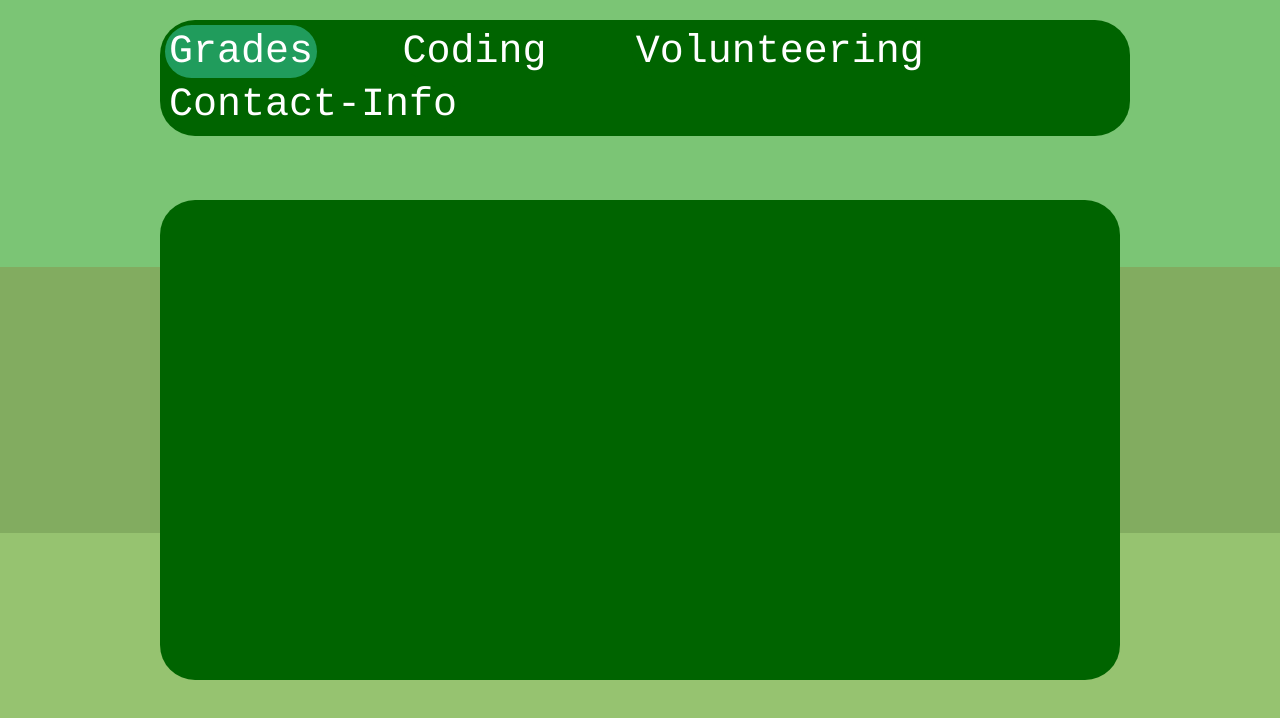
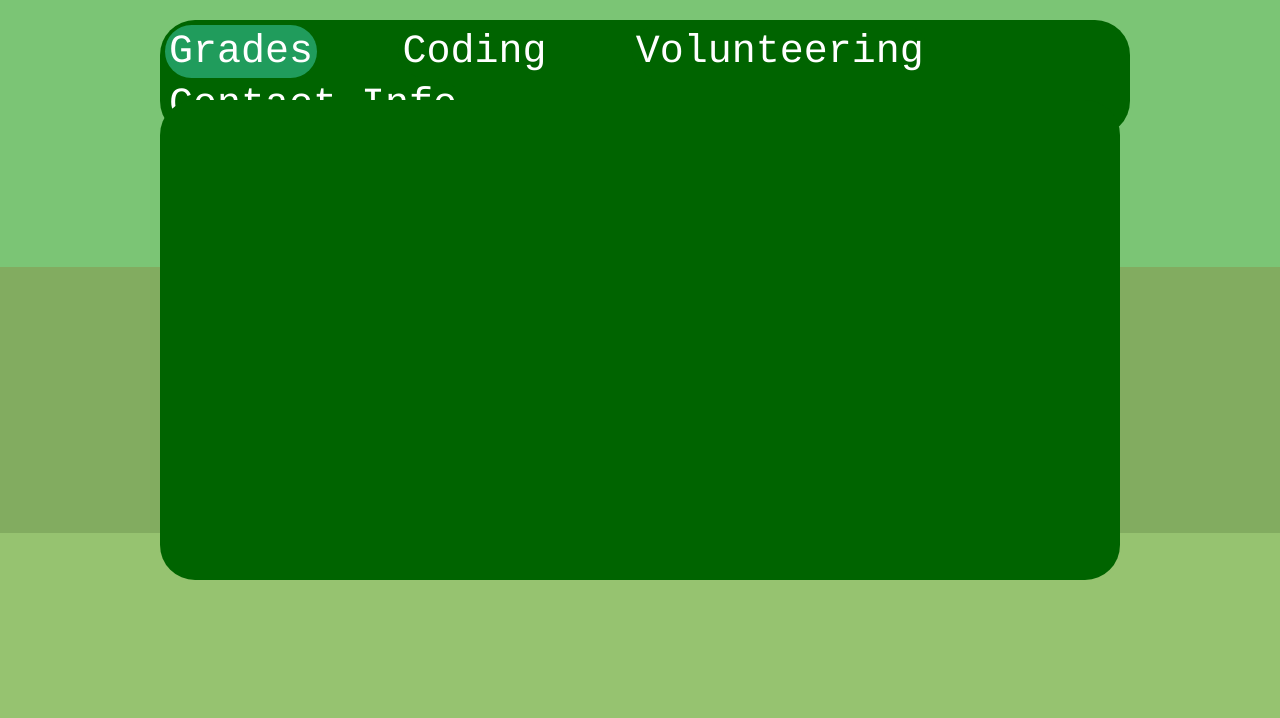
Before and after one commit to Bluewis-R/website_project, a plain HTML site: page index.html in a window 1280 px wide. Both pictures are taken after a click on the item "Grades". Drawn offline with nearby package versions, Linux system fonts and the light colour scheme.

Commit message:
Update toucan-style-hmp.css

```diff
--- a/css/toucan-style-hmp.css
+++ b/css/toucan-style-hmp.css
@@ -84,7 +84,7 @@ ul#nav li:last-child {
 	border:1px;
 	border-radius:35px;
 	left:12.5%;
-	top:25%;
+	top:12.5%;
 }
 .grades-center {
 	display:none;
```
